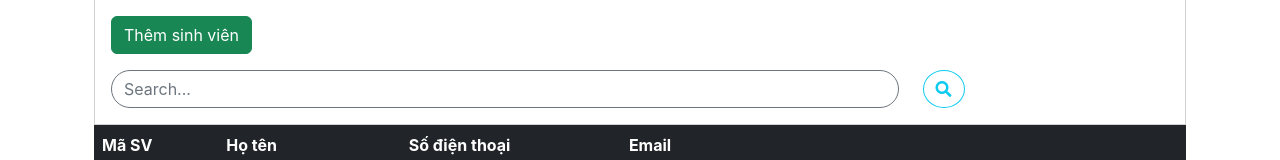
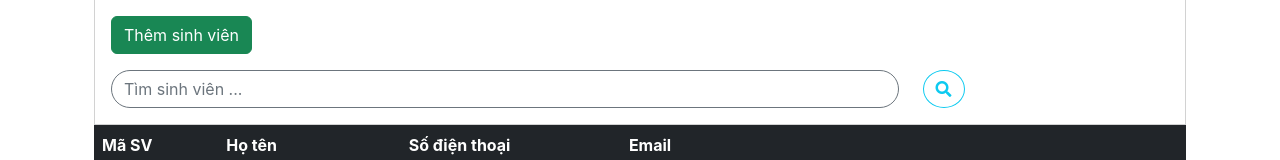
Before and after one commit to DinhhHau/BaiTap_REACT, a React (Create React App) app: page /baitapForm in a window 1280 px wide. Shown: the part 289-449 px from the top of the page. Built offline with nearby package versions, Linux system fonts and the light colour scheme.

Commit message:
Update FormSinhVien.jsx

```diff
--- a/src/BaiTapForm_Redux/FormSinhVien.jsx
+++ b/src/BaiTapForm_Redux/FormSinhVien.jsx
@@ -89,7 +89,6 @@ export class FormSinhVien extends Component {
             >
               <div className="row">
                 <div className="form-group col-6 mt-3">
-                  {/* <span>Mã SV</span> */}
                   <input
                     placeholder="Mã sinh viên"
                     className="form-control"
@@ -102,7 +101,6 @@ export class FormSinhVien extends Component {
                   <span className="text-danger">{this.state.errors.maSV}</span>
                 </div>
                 <div className="form-group col-6 mt-3">
-                  {/* <span>Họ Tên</span> */}
                   <input
                     placeholder="Tên sinh viên"
                     className="form-control"
@@ -117,7 +115,6 @@ export class FormSinhVien extends Component {
               </div>
               <div className="row">
                 <div className="form-group col-6 mt-3">
-                  {/* <span>Số điện thoại</span> */}
                   <input
                     placeholder="Số điện thoại"
                     className="form-control"
@@ -177,7 +174,7 @@ export class FormSinhVien extends Component {
                     // style={{boxShadow: 'none'}}
                     className="form-control me-1 search search rounded-pill border border-secondary"
                     type="search"
-                    placeholder="Search..."
+                    placeholder="Tìm sinh viên ..."
                     aria-label="Search"
                     onChange={(e) => {
                       const action = {
```
